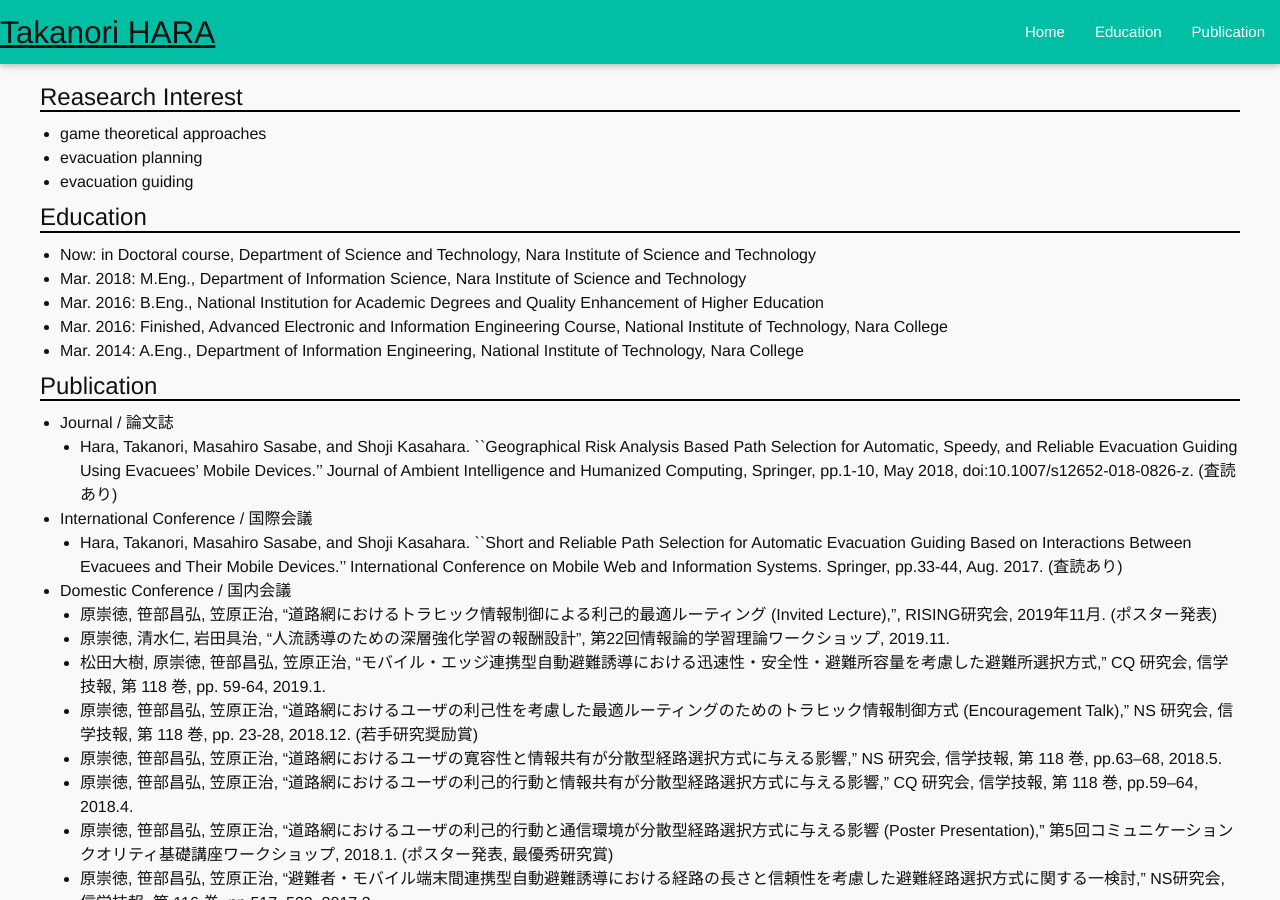
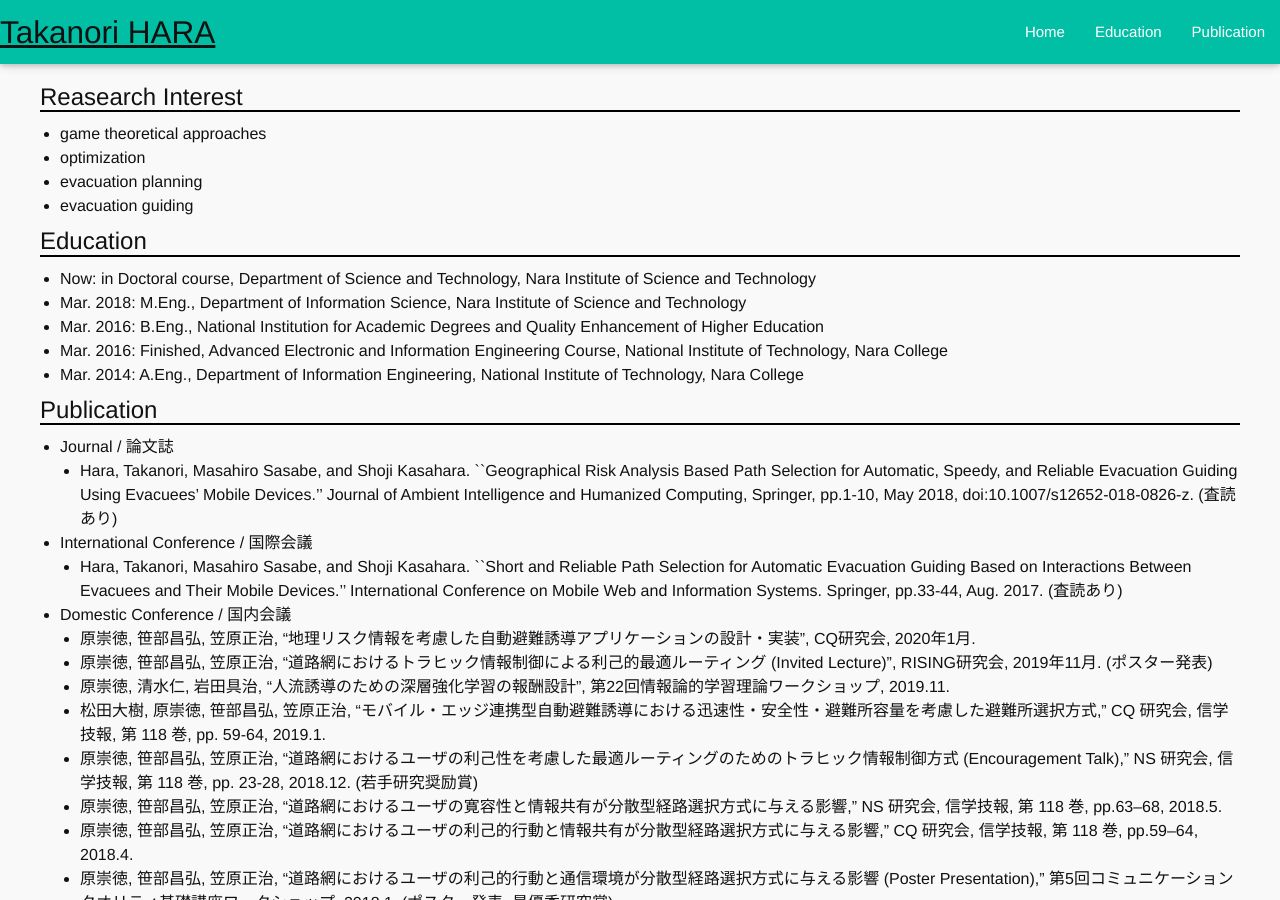
Before and after one commit to oakeshott/oakeshott.github.io, a Jekyll site: the page built from index.md, in a window 1280 px wide and 900 px high. Built offline with Jekyll 4.4.1, drawn with Linux system fonts in a browser that asks for light colours.

Commit message:
Commit at 2019-12-25 18:48:10

```diff
--- a/index.md
+++ b/index.md
@@ -7,6 +7,7 @@
 ## Reasearch Interest
 
 * game theoretical approaches
+* optimization
 * evacuation planning
 * evacuation guiding
 
@@ -27,14 +28,15 @@
     1. Hara, Takanori, Masahiro Sasabe, and Shoji Kasahara. ``Short and Reliable Path Selection for Automatic Evacuation Guiding Based on Interactions Between Evacuees and Their Mobile Devices.'' International Conference on Mobile Web and Information Systems. Springer, pp.33-44, Aug. 2017. (査読あり)
 
 * Domestic Conference / 国内会議
-    1. 原崇徳, 笹部昌弘, 笠原正治, “道路網におけるトラヒック情報制御による利己的最適ルーティング (Invited Lecture),”, RISING研究会, 2019年11月. (ポスター発表)
-    2. 原崇徳, 清水仁, 岩田具治, “人流誘導のための深層強化学習の報酬設計”, 第22回情報論的学習理論ワークショップ, 2019.11.
-    3. 松田大樹, 原崇徳, 笹部昌弘, 笠原正治, “モバイル・エッジ連携型自動避難誘導における迅速性・安全性・避難所容量を考慮した避難所選択方式,” CQ 研究会, 信学技報, 第 118 巻, pp. 59-64, 2019.1.
-    4. 原崇徳, 笹部昌弘, 笠原正治, “道路網におけるユーザの利己性を考慮した最適ルーティングのためのトラヒック情報制御方式 (Encouragement Talk),” NS 研究会, 信学技報, 第 118 巻, pp. 23-28, 2018.12. (若手研究奨励賞)
-    5. 原崇徳, 笹部昌弘, 笠原正治, “道路網におけるユーザの寛容性と情報共有が分散型経路選択方式に与える影響,” NS 研究会, 信学技報, 第 118 巻, pp.63–68, 2018.5.
-    6. 原崇徳, 笹部昌弘, 笠原正治, “道路網におけるユーザの利己的行動と情報共有が分散型経路選択方式に与える影響,” CQ 研究会, 信学技報, 第 118 巻, pp.59–64, 2018.4.
-    7. 原崇徳, 笹部昌弘, 笠原正治, “道路網におけるユーザの利己的行動と通信環境が分散型経路選択方式に与える影響 (Poster Presentation),” 第5回コミュニケーションクオリティ基礎講座ワークショップ, 2018.1. (ポスター発表, 最優秀研究賞)
-    8. 原崇徳, 笹部昌弘, 笠原正治, “避難者・モバイル端末間連携型自動避難誘導における経路の長さと信頼性を考慮した避難経路選択方式に関する一検討,” NS研究会, 信学技報, 第 116 巻, pp.517–522, 2017.3.
+    1. 原崇徳, 笹部昌弘, 笠原正治, “地理リスク情報を考慮した自動避難誘導アプリケーションの設計・実装”, CQ研究会, 2020年1月.
+    2. 原崇徳, 笹部昌弘, 笠原正治, “道路網におけるトラヒック情報制御による利己的最適ルーティング (Invited Lecture)”, RISING研究会, 2019年11月. (ポスター発表)
+    3. 原崇徳, 清水仁, 岩田具治, “人流誘導のための深層強化学習の報酬設計”, 第22回情報論的学習理論ワークショップ, 2019.11.
+    4. 松田大樹, 原崇徳, 笹部昌弘, 笠原正治, “モバイル・エッジ連携型自動避難誘導における迅速性・安全性・避難所容量を考慮した避難所選択方式,” CQ 研究会, 信学技報, 第 118 巻, pp. 59-64, 2019.1.
+    5. 原崇徳, 笹部昌弘, 笠原正治, “道路網におけるユーザの利己性を考慮した最適ルーティングのためのトラヒック情報制御方式 (Encouragement Talk),” NS 研究会, 信学技報, 第 118 巻, pp. 23-28, 2018.12. (若手研究奨励賞)
+    6. 原崇徳, 笹部昌弘, 笠原正治, “道路網におけるユーザの寛容性と情報共有が分散型経路選択方式に与える影響,” NS 研究会, 信学技報, 第 118 巻, pp.63–68, 2018.5.
+    7. 原崇徳, 笹部昌弘, 笠原正治, “道路網におけるユーザの利己的行動と情報共有が分散型経路選択方式に与える影響,” CQ 研究会, 信学技報, 第 118 巻, pp.59–64, 2018.4.
+    8. 原崇徳, 笹部昌弘, 笠原正治, “道路網におけるユーザの利己的行動と通信環境が分散型経路選択方式に与える影響 (Poster Presentation),” 第5回コミュニケーションクオリティ基礎講座ワークショップ, 2018.1. (ポスター発表, 最優秀研究賞)
+    9. 原崇徳, 笹部昌弘, 笠原正治, “避難者・モバイル端末間連携型自動避難誘導における経路の長さと信頼性を考慮した避難経路選択方式に関する一検討,” NS研究会, 信学技報, 第 116 巻, pp.517–522, 2017.3.
 
 * 国内学会大会
     1. 松田大樹, 原崇徳, 笹部昌弘, 笠原正治, “モバイル・エッジ連携型自動避難誘導における迅速性・安全性・避難所容量を考慮した避難所選択方式に関する一検討,” 電子情報通信学会ソサイエティ大会, 2018.9.
```
